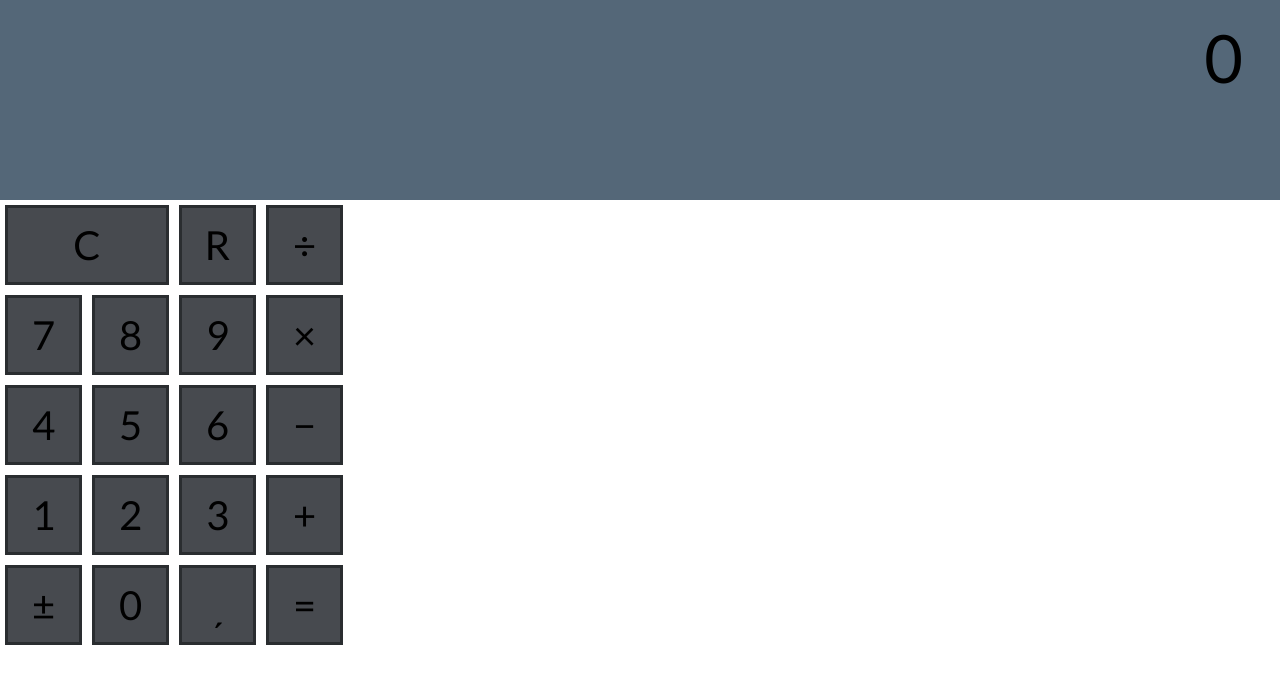
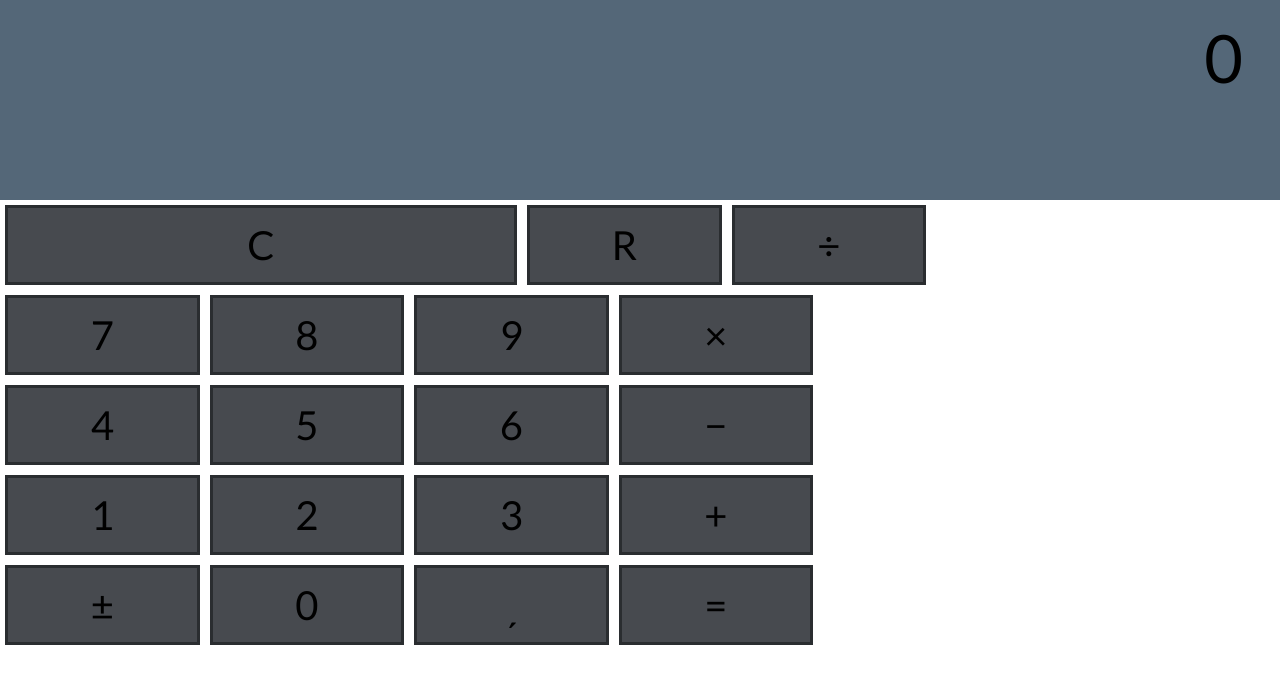
Before and after one commit to ohTypek/calculator, a plain HTML site: page index.html in a window 1280 px wide. Drawn offline with Linux system fonts and the light colour scheme.

Commit message:
changed styles

```diff
--- a/index.html
+++ b/index.html
@@ -5,6 +5,7 @@
     <meta name="keywords" content="kalkulator, liczby, mnożenie, dzielenie, dodawania, odejmowanie">
     <meta name="author" content="Tymoteusz Berczyński">
 	<meta http-equiv="X-Ua-Compatible" content="IE=edge,chrome=1">
+    <meta name="viewport" content="width=device-width, initial-scale=1">
     <meta charset="UTF-8">
 
     <!-- links -->
@@ -18,32 +19,32 @@
             <header>
                 <div id="result">
                     <div class="invisible"></div>
-                    <div id="equation">0</div>
+                    <div id="equation">0</div> <!-- result windows -->
                     <div id="result-number"> </div>
                 </div>
             </header>
             <div id="content">
-                <div class="specialsign" style="width: 132px; text-align: center;" onclick="remove(true);">C</div>
+                <div class="specialsign" style="width: 37.5%; text-align: center;" onclick="remove(true);"> C </div>
                 <div class="specialsign" onclick="remove(false);">R</div>
                 <div class="sign" onclick="addSign( '÷' )"> ÷ </div>
                 <div style="clear: both;"></div>
-                <div class="number" onclick="addNumber(7);">7</div>
-                <div class="number" onclick="addNumber(8);">8</div>
-                <div class="number" onclick="addNumber(9);">9</div>
+                <div class="number" onclick="addNum(7);">7</div>
+                <div class="number" onclick="addNum(8);">8</div>
+                <div class="number" onclick="addNum(9);">9</div>
                 <div class="sign" onclick="addSign( '×' );">×</div>
                 <div style="clear: both;"></div>
-                <div class="number" onclick="addNumber(4);">4</div>
-                <div class="number" onclick="addNumber(5);">5</div>
-                <div class="number" onclick="addNumber(6);">6</div>
+                <div class="number" onclick="addNum(4);">4</div>
+                <div class="number" onclick="addNum(5);">5</div>
+                <div class="number" onclick="addNum(6);">6</div>
                 <div class="sign" onclick="addSign( '−' )"> −</div>
                 <div style="clear: both;"></div>
-                <div class="number" onclick="addNumber(1);">1</div>
-                <div class="number" onclick="addNumber(2);">2</div>
-                <div class="number" onclick="addNumber(3);">3</div>
+                <div class="number" onclick="addNum(1);">1</div>
+                <div class="number" onclick="addNum(2);">2</div>
+                <div class="number" onclick="addNum(3);">3</div>
                 <div class="sign" onclick="addSign( '+' );">+</div>
                 <div style="clear: both;"></div>
                 <div class="specialsign" onclick="changeNegavity()">±</div>
-                <div class="number" onclick="addNumber(0);">0</div>
+                <div class="number" onclick="addNum(0);">0</div>
                 <div class="specialsign" onclick="addComma();">ˏ</div>
                 <div class="sign" onclick="resultdisplay();"> =</div>
                 <div style="clear: both;"></div>
--- a/style.css
+++ b/style.css
@@ -40,7 +40,7 @@ body {
     font-size: 30pt;
     padding: 13px;
     margin: 5px;
-    width: 45px;
+    width: 12.7%;
     text-align: center;
     background-color: #474a4f;
     border: 3px solid #2a2d30;
@@ -56,7 +56,7 @@ body {
     padding: 13px;
     margin: 5px;
     float:left;
-    width: 45px;
+    width: 12.7%;
     background-color: #474a4f;
     border: 3px solid #2a2d30;
     text-align: center;
@@ -72,7 +72,7 @@ body {
     padding: 13px;
     margin: 5px;
     float:left;
-    width: 45px;
+    width: 12.7%;
     background-color: #474a4f;
     border: 3px solid #2a2d30;
     text-align: center;
```
